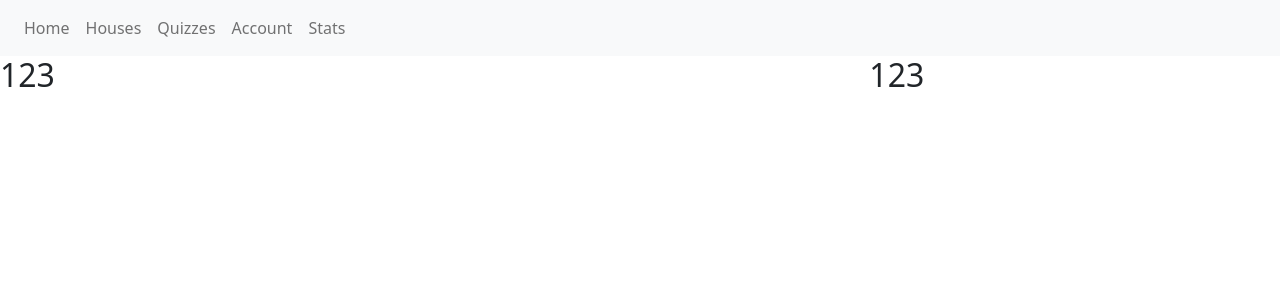
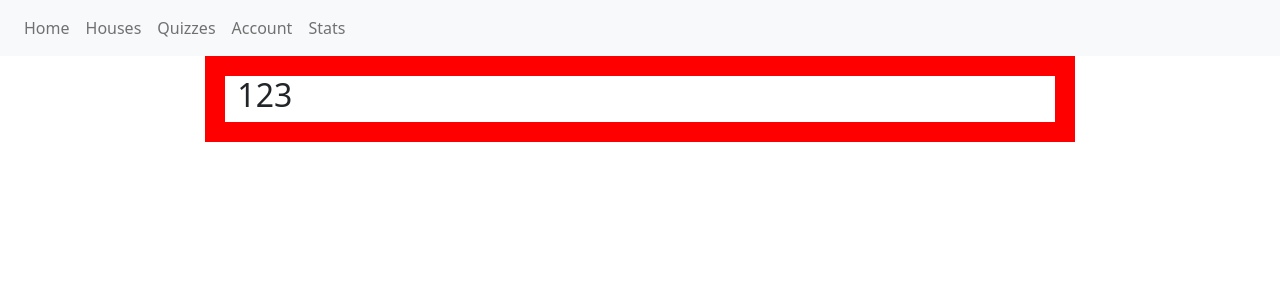
Before and after one commit to jbasquez/projectHomebase, a React (Create React App) app in the folder project-homebase/: page /welcome in a window 1280 px wide. Shown: the top 300 px of the page. Built offline with nearby package versions, Linux system fonts and the light colour scheme.

Commit message:
rough styling for welcome pag

```diff
--- a/project-homebase/src/components/welcome.js
+++ b/project-homebase/src/components/welcome.js
@@ -1,16 +1,14 @@
 import React from 'react';
+import '../css/welcome.css';
 
 function Welcome() {
     return (
       <div className="home">
-          <div className="row">
-          <div className="col-lg-8 col-md-8 col-sm-8">
-            <h2>123</h2>
+        <div className="row">
+            <div className="col-lg-8 col-md-8 col-sm-8 welcomeMessage">
+                <h2>123</h2>
+            </div>
         </div>
-        <div className="col-lg-4 col-md-4 col-sm-8">
-            <h2>123</h2>
-        </div>
-          </div>
       </div>
     );
   }
--- /dev/null
+++ b/project-homebase/src/css/welcome.css
@@ -0,0 +1,6 @@
+.welcomeMessage{
+    border-width: 20px;
+    border-style: solid;
+    border-color: red;
+    margin: auto;
+}
```
